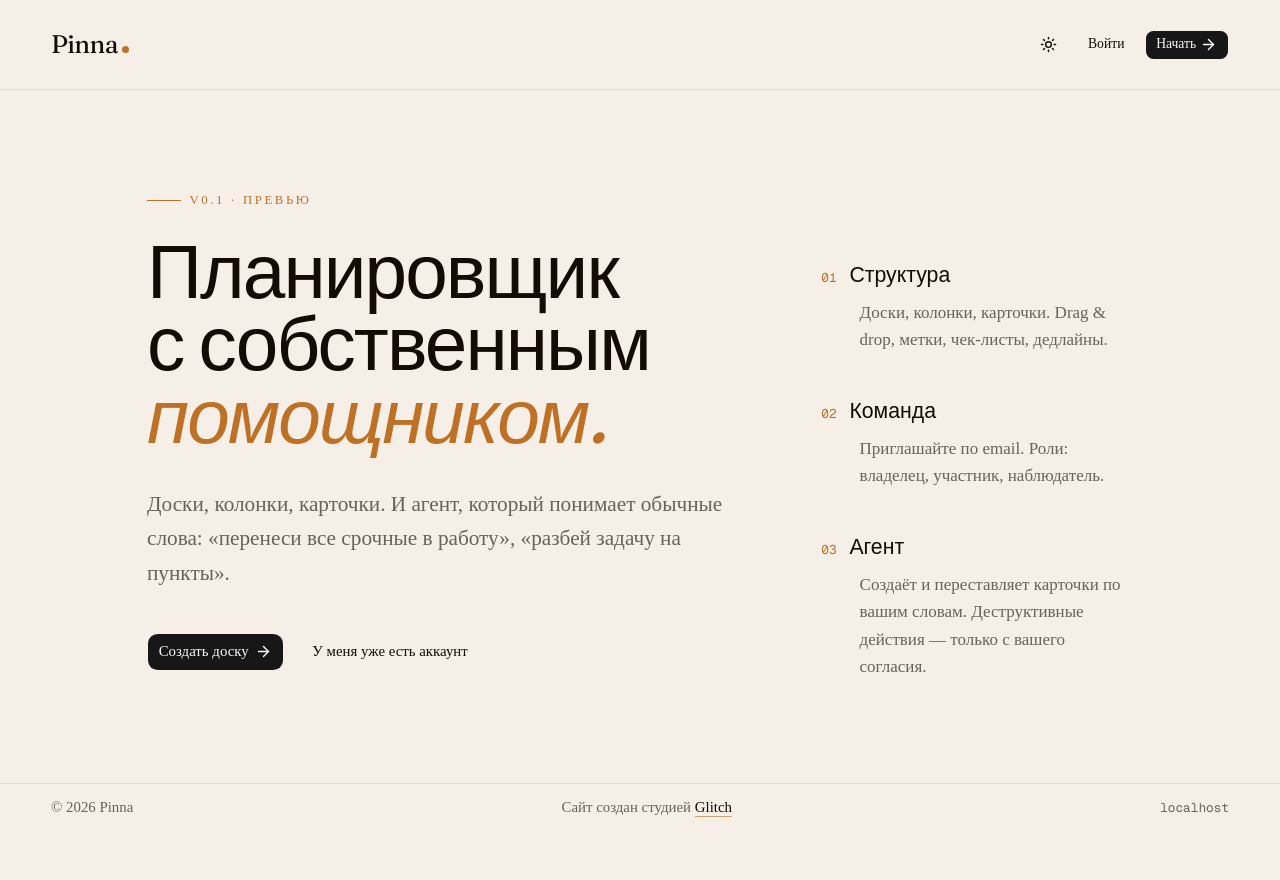
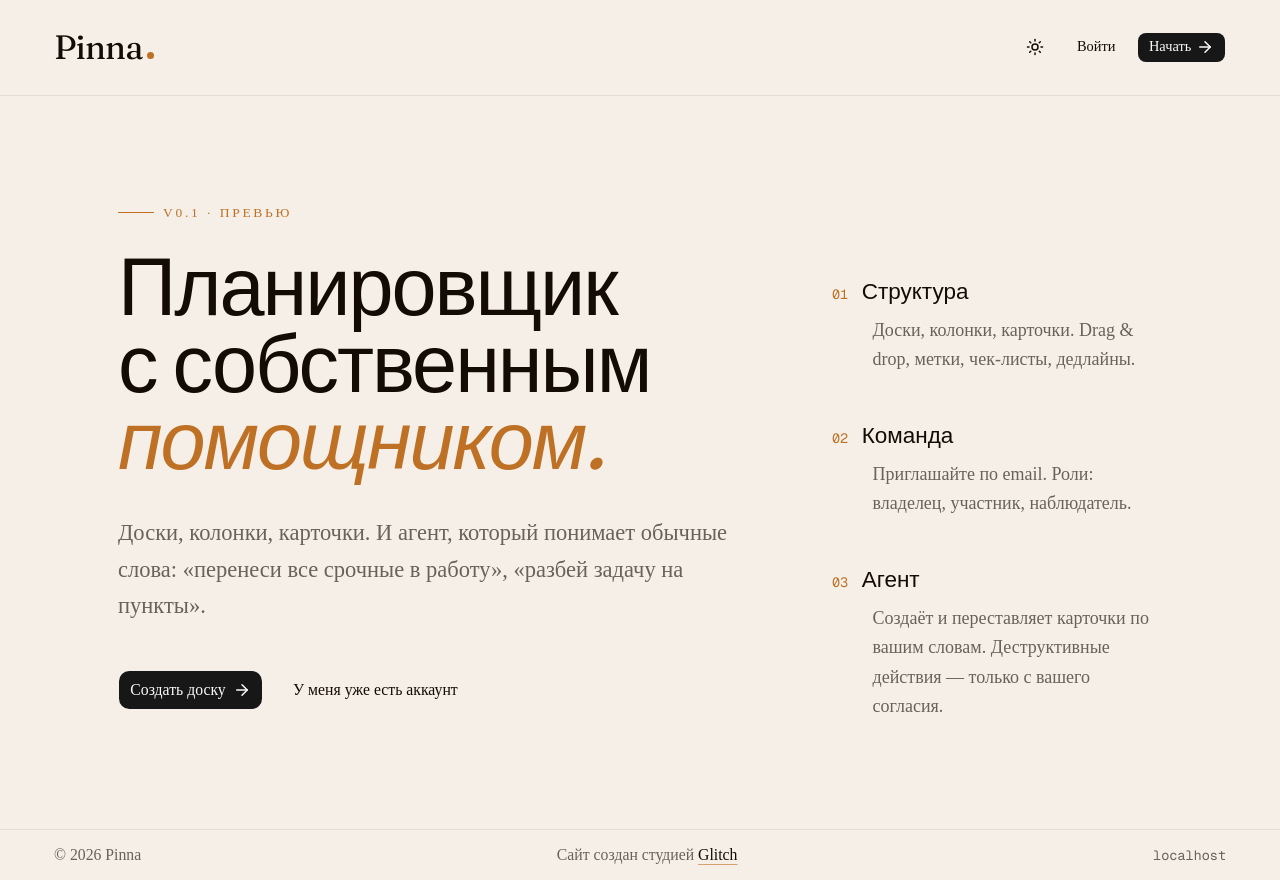
Before and after one commit to popkorn4/pinna, a Next.js app: page / in a window 1280 px wide. Before the commit the page ends 831 px from the top, so only its background shows below. Built offline with nearby package versions, Linux system fonts and the light colour scheme; no server answers.

Commit message:
ui: bump root font-size to 18px and BrandMark to text-3xl

```diff
--- a/src/app/globals.css
+++ b/src/app/globals.css
@@ -147,10 +147,10 @@
   }
   html {
     @apply font-sans;
-    /* почему 17px вместо дефолтных 16px: визуально интерфейс становится
-       заметно крупнее без правки сотен мест с text-xs/text-sm — все размеры
-       в Tailwind в rem, поэтому масштабируются пропорционально */
-    font-size: 17px;
+    /* почему 18px: дефолтный 16px смотрится мелко на современных экранах;
+       все размеры в Tailwind в rem, поэтому подъём root-размера
+       пропорционально увеличивает весь UI без правки сотен мест */
+    font-size: 18px;
   }
   .font-display {
     font-family: var(--font-display);
--- a/src/components/brand-mark.tsx
+++ b/src/components/brand-mark.tsx
@@ -14,8 +14,9 @@ type Props = {
  * только в favicon (`src/app/icon.svg`).
  */
 export function BrandMark({ href = "/", size = "md", className }: Props) {
+  // bump на одну ступень выше: md теперь как был lg
   const text =
-    size === "sm" ? "text-xl" : size === "lg" ? "text-3xl" : "text-2xl";
+    size === "sm" ? "text-2xl" : size === "lg" ? "text-4xl" : "text-3xl";
 
   const inner = (
     <span
```
